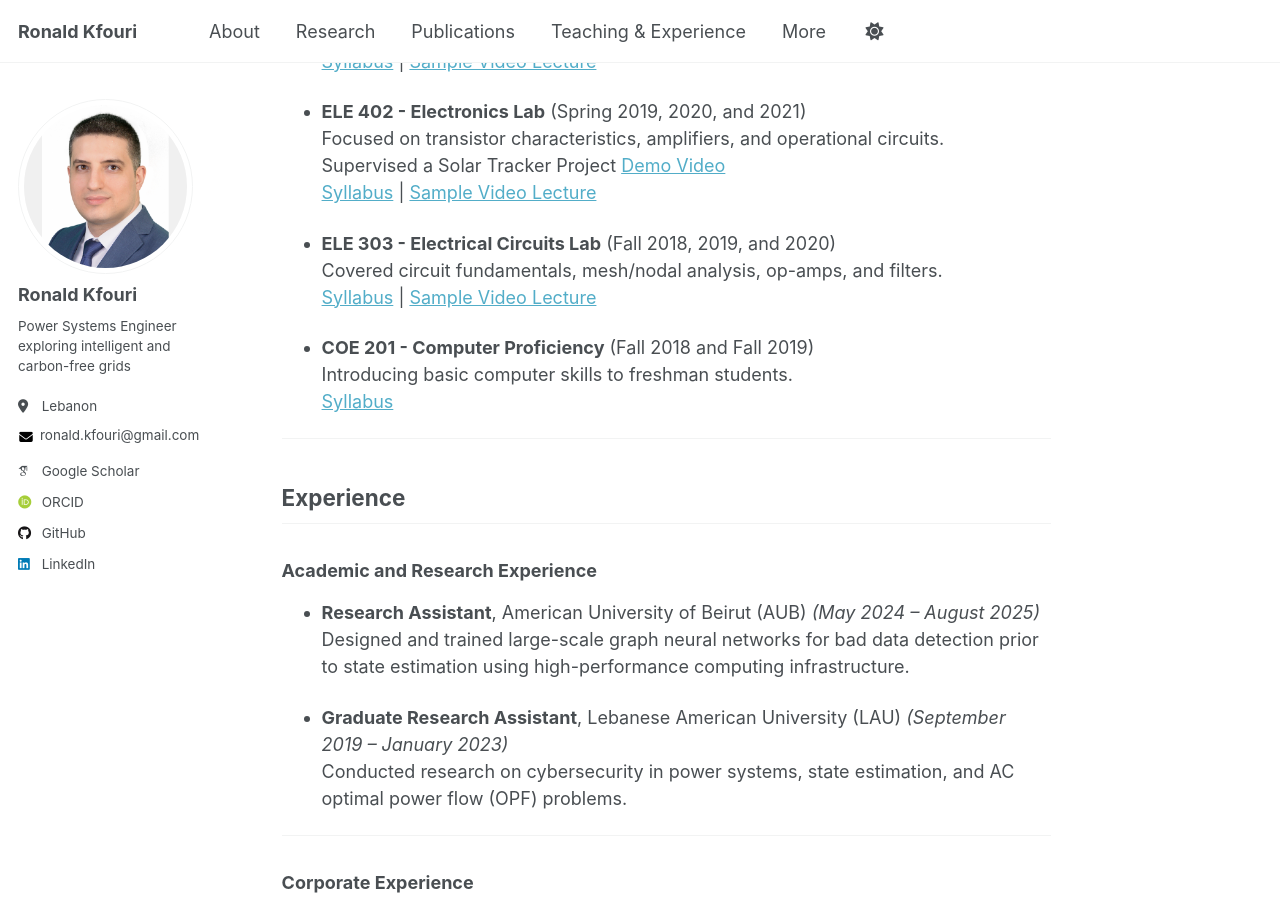
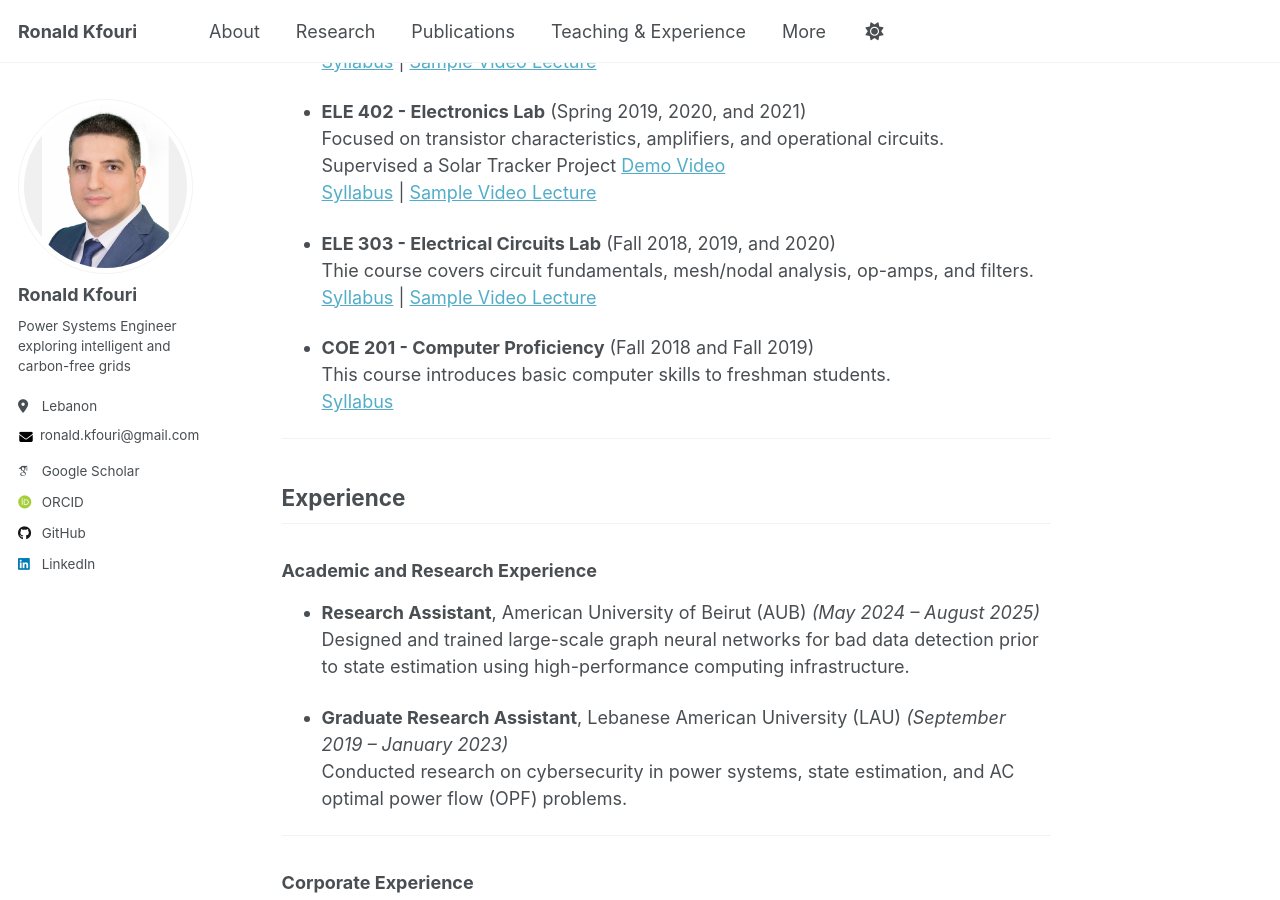
Before and after one commit to RonaldKfouri/RonaldKfouri.github.io, a Jekyll site: the page built from _pages/about.md, in a window 1280 px wide and 900 px high, scrolled down 2198 px. Built offline with Jekyll 4.4.1, drawn with Linux system fonts in a browser that asks for light colours; some web fonts are replaced; a script that is not in the unit is left out.

Commit message:
Update about.md

```diff
--- a/_pages/about.md
+++ b/_pages/about.md
@@ -92,11 +92,11 @@ Courses taught:
   [Syllabus](files/ELE 402 - Electronics I Lab - Syllabus 2019.pdf) | [Sample Video Lecture](https://drive.google.com/drive/folders/1Gi1BAa47Nx_KeU_2JEoirGiMSU4dVeri?usp=sharing&hl=en)
 
 - **ELE 303 - Electrical Circuits Lab** (Fall 2018, 2019, and 2020)
-  Covered circuit fundamentals, mesh/nodal analysis, op-amps, and filters.
+  Thie course covers circuit fundamentals, mesh/nodal analysis, op-amps, and filters.
   [Syllabus](files/ELE 303 - Electrical Circuits Lab - Syllabus 2018.pdf) | [Sample Video Lecture](https://drive.google.com/drive/folders/1qipiRFA7t2kl4z9gNckNidYMGpTAS4q5?usp=sharing&hl=en)
 
 - **COE 201 - Computer Proficiency** (Fall 2018 and Fall 2019)
-  Introducing basic computer skills to freshman students.
+  This course introduces basic computer skills to freshman students.
   [Syllabus](files/COE 201 - Computer Proficiency - Syllabus 2019.pdf)
 
 ---
```
